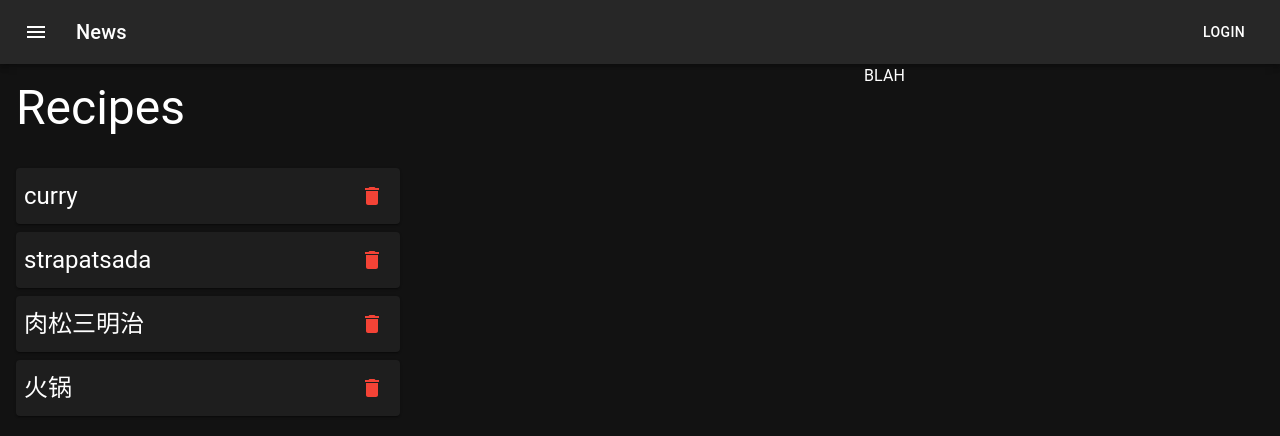
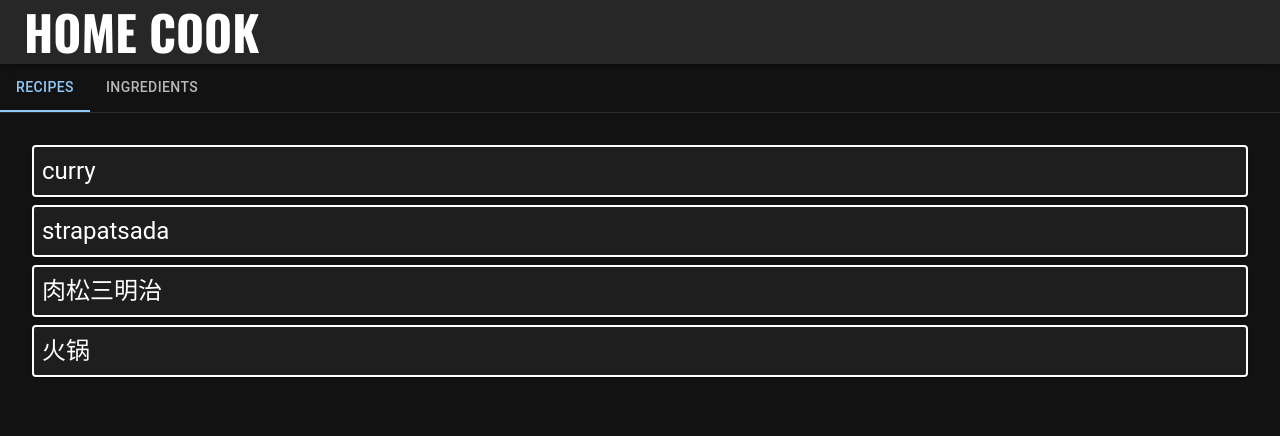
Before and after one commit to Borghese-Gladiator/next-pwa-home-cooking, a Next.js app in the folder app/: page / in a window 1280 px wide. Shown: the top 436 px of the page. Built offline with nearby package versions, Linux system fonts and the light colour scheme.

Commit message:
feat(recipes): redo UI to be tabs

```diff
--- a/app/src/components/Navbar.jsx
+++ b/app/src/components/Navbar.jsx
@@ -1,25 +1,20 @@
 import React from "react";
-import { AppBar, Toolbar, IconButton, Typography, Button } from "@mui/material";
+import { AppBar, Toolbar, IconButton, Typography, Button, SvgIcon } from "@mui/material";
 import MenuIcon from '@mui/icons-material/Menu';
 
+function Logo() {
+  return (
+    <Typography variant="h3" sx={{
+      fontFamily: "'Oswald', sans-serif"
+    }}>HOME COOK</Typography>
+  );
+}
 
 export default function Navbar() {
   return (
     <AppBar position="static">
       <Toolbar>
-        <IconButton
-          size="large"
-          edge="start"
-          color="inherit"
-          aria-label="menu"
-          sx={{ mr: 2 }}
-        >
-          <MenuIcon />
-        </IconButton>
-        <Typography variant="h6" component="div" sx={{ flexGrow: 1 }}>
-          News
-        </Typography>
-        <Button color="inherit">Login</Button>
+        <Logo />
       </Toolbar>
     </AppBar>
   )
--- a/app/src/pages/_document.js
+++ b/app/src/pages/_document.js
@@ -4,7 +4,11 @@ import { Html, Head, Main, NextScript } from 'next/document'
 export default function Document() {
   return (
     <Html lang="en">
-      <Head />
+      <Head>
+        <link rel="preconnect" href="https://fonts.googleapis.com" />
+        <link rel="preconnect" href="https://fonts.gstatic.com" crossOrigin="true" />
+        <link href="https://fonts.googleapis.com/css2?family=Oswald:wght@700&display=swap" rel="stylesheet" />
+      </Head>
       <body>
         <Main />
         <NextScript />
--- a/app/src/pages/index.js
+++ b/app/src/pages/index.js
@@ -2,37 +2,74 @@ import React, { useEffect, useMemo, useState } from 'react'
 import Head from 'next/head'
 import Image from 'next/image'
 import { Inter } from 'next/font/google'
-import { Box, Card, CardActionArea, Grid, IconButton, List, ListItem, ListItemText, Paper, Stack, Typography } from '@mui/material'
+import { Box, Card, CardActionArea, Grid, IconButton, List, ListItem, ListItemText, Paper, Stack, Tab, Tabs, Typography } from '@mui/material'
 import Navbar from '@/components/Navbar';
 import DeleteIcon from '@mui/icons-material/Delete';
 import { recipes } from '@/utils/constants';
 
 
 const generateKey = (pre) => {
-  return `${ pre }_${ new Date().getTime() }`;
+  return `${pre}_${new Date().getTime()}`;
+}
+
+const CustomTabPanel = ({ children, value, index, ...other }) => {
+  return (
+    <Box sx={{
+      display: value !== index ? 'none' : 'block',
+      padding: 2,
+    }}>
+      {children}
+    </Box>
+  )
 }
 
 export default function Home() {
+  /**
+   * TAB STATE
+   */
+  const [tabValue, setTabValue] = React.useState(0);
+  const handleChange = (event, newValue) => {
+    setTabValue(newValue);
+  };
+
+  /**
+   * SELECTED RECIPES
+   */
   const recipeNameList = recipes.map(({ name }) => name);
   const [selected, setSelected] = useState([]);
-  const selectedIngredients = useMemo(() => {
-    const ingredients = selected.reduce((acc, curr) => {
+  const groupedIngredients = useMemo(() => {
+    const selectedIngredients = selected.reduce((acc, curr) => {
       const recipe = recipes.find(({ name }) => name === curr);
       return acc.concat(recipe.ingredientList)
     }, []);
-    ingredients.sort(({ name: nameA }, { name: nameB }) => nameA.localeCompare(nameB))
+    console.log(selectedIngredients)
+    const countMap = selectedIngredients.reduce((acc, { name }) => {
+      acc[name] = (acc[name] || 0) + 1;
+      return acc;
+    }, {});
+    console.log(countMap)
+    const ingredients = Object.entries(countMap).map(([name, count]) => {
+      if (count > 1) {
+        return `${name} (x${count})`
+      }
+      return name;
+    })
+    ingredients.sort((ingredientA, ingredientB) => ingredientA.localeCompare(ingredientB));
     return ingredients;
-  }, [selected])
-  const addSelected = (name) => {
-    if (!selected.includes(name))
+  }, [selected]);
+  const handleSelect = (name) => {
+    if (selected.includes(name)) {
+      // delete from selected
+      setSelected(selected.filter((curr) => curr !== name));
+    } else {
+      // add to selected
       setSelected([...selected, name]);
     }
-  const removeSelected = (name) => {
-    setSelected(selected.filter((curr) => curr !== name));
   }
   useEffect(() => {
     console.log(selected)
   }, [selected])
+
   return (
     <>
       <Head>
@@ -43,9 +80,13 @@ export default function Home() {
       </Head>
       <Navbar />
       <main>
-        <Grid container direction="row" spacing={2}>
-          <Grid item xs={12} sm={6} md={4}>
-            <Typography variant="h3" p={2}>Recipes</Typography>
+        <Box sx={{ borderBottom: 1, borderColor: 'divider' }}>
+          <Tabs value={tabValue} onChange={handleChange}>
+            <Tab label="Recipes" />
+            <Tab label="Ingredients" />
+          </Tabs>
+        </Box>
+        <CustomTabPanel value={tabValue} index={0}>
           <Stack spacing={1} p={2}>
             {recipeNameList.map((name) => (
               <Card
@@ -53,27 +94,26 @@ export default function Home() {
                 sx={{
                   display: "flex",
                   p: 1,
-                    backgroundColor: selected.includes(name) ? "primary.main" : ""
+                  border: 2,
+                  borderColor: selected.includes(name) ? "primary.main" : "",
                 }}>
-                  <CardActionArea onClick={() => addSelected(name)}>
+                <CardActionArea onClick={() => handleSelect(name)}>
                   <Typography variant="h5">{name}</Typography>
                 </CardActionArea>
-                  <IconButton onClick={() => removeSelected(name)}>
-                    <DeleteIcon color="error" />
-                  </IconButton>
               </Card>
             ))}
           </Stack>
-          </Grid>
-          <Grid item xs={12} sm={6} md={4}>
-            {selectedIngredients.map(({ name }) => (
-              <Typography key={generateKey(name)} variant="h5">{name}</Typography>
+        </CustomTabPanel>
+        <CustomTabPanel value={tabValue} index={1}>
+          {groupedIngredients.length === 0 && (
+            <Typography>
+              Select recipes to see ingredients
+            </Typography>
+          )}
+          {groupedIngredients.map((ingredient) => (
+            <Typography key={generateKey(ingredient)} variant="h5">{ingredient}</Typography>
           ))}
-          </Grid>
-          <Grid item xs={12} sm={6} md={4}>
-            <div>BLAH</div>
-          </Grid>
-        </Grid>
+        </CustomTabPanel>
       </main>
     </>
   )
```
Lines whose indentation alone changed are shown as unchanged.
